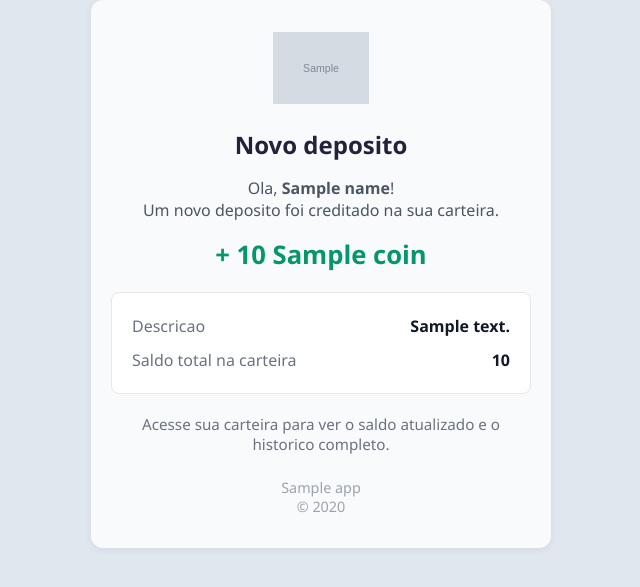
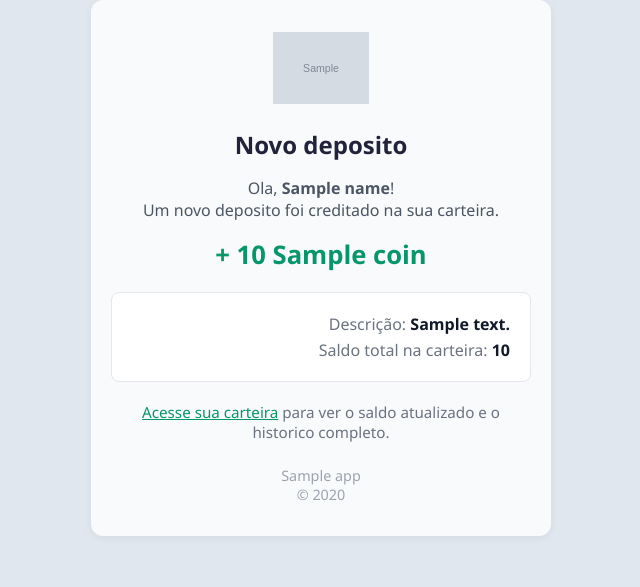
Before and after one commit to rcaldas-com/mailer, a Python web app: template templates/deposit.html in a window 1280 px wide. Shown: the top 587 px of the page, without its empty margins (319-959 px from the left). Run offline with Jinja, Linux system fonts and the light colour scheme; the template is opened without the code that fills it: most values are stand-ins (such as "Sample title", 1, 10 or a date in 2020); grey boxes marked "Sample" are stand-in pictures.

Commit message:
fix: layout das linhas sem flexbox; rodapé 'RCaldas' correto; link para o app
- .row usava display:flex + justify-content:space-between, que muitos
  clientes de email nao suportam — renderizava rotulo e valor colados
  (ex.: 'DescricaoTerceira vai'). Trocado por texto simples alinhado a
  direita ('Rotulo: valor'), sem depender de flex/tabela.
- Rodape usava {{ app|capitalize }} — o filtro do Jinja maiuscula so a
  primeira letra e MINUSCULA o resto, transformando 'RCaldas' em
  'Rcaldas'. Trocado por {{ app }} direto.
- 'Acesse sua carteira' (deposito e saque processado) e 'Processe o
  saque no painel administrativo' (pedido de saque) agora sao links
  para o app, via nova variavel walletUrl (WALLET_URL, apontando para
  a fila de saques no email do admin).

```diff
--- a/templates/deposit.html
+++ b/templates/deposit.html
@@ -13,13 +13,12 @@
       h1 { font-size: 1.5rem; color: #22223b; margin-bottom: 12px; text-align: center; }
       p { color: #4b5563; font-size: 1rem; margin-bottom: 16px; text-align: center; }
       .card { background: #ffffff; border: 1px solid #e5e7eb; border-radius: 8px; padding: 16px 20px; margin: 20px 0; }
-      .row { display: flex; justify-content: space-between; font-size: 1rem; color: #374151; padding: 6px 0; }
+      .row { text-align: right; font-size: 1rem; color: #374151; margin: 4px 0; }
       .row .label { color: #6b7280; }
       .row .value { font-weight: 600; color: #111827; }
       .amount { font-size: 1.6rem; font-weight: 700; color: #059669; text-align: center; margin: 8px 0 4px 0; }
-      .total { text-align: center; font-size: 1.05rem; color: #111827; }
-      .total b { color: #059669; }
       .footer { font-size: 0.9rem; color: #9ca3af; text-align: center; margin-top: 24px; }
+      a { color: #059669; }
       @media (max-width: 480px) { .container { padding: 18px 4vw; } }
     </style>
   </head>
@@ -35,20 +34,18 @@
 
       <div class="card">
         {% if desc %}
-        <div class="row"><span class="label">Descricao</span><span class="value">{{ desc }}</span></div>
+        <p class="row"><span class="label">Descrição:</span> <span class="value">{{ desc }}</span></p>
         {% endif %}
-        <div class="row total-row">
-          <span class="label">Saldo total na carteira</span>
-          <span class="value">{{ total }}</span>
-        </div>
+        <p class="row"><span class="label">Saldo total na carteira:</span> <span class="value">{{ total }}</span></p>
       </div>
 
       <p style="font-size:0.95rem; color:#6b7280;">
-        Acesse sua carteira para ver o saldo atualizado e o historico completo.
+        {% if walletUrl %}<a href="{{ walletUrl }}">Acesse sua carteira</a>{% else %}Acesse sua carteira{% endif %}
+        para ver o saldo atualizado e o historico completo.
       </p>
 
       <div class="footer">
-        {{ app|capitalize }}<br>
+        {{ app }}<br>
         &copy; {{ now().year }}
       </div>
     </div>
```
Also changed, not shown: templates/withdraw-processed.html (+9 -7 lines), templates/withdraw-request.html (+8 -7 lines).
